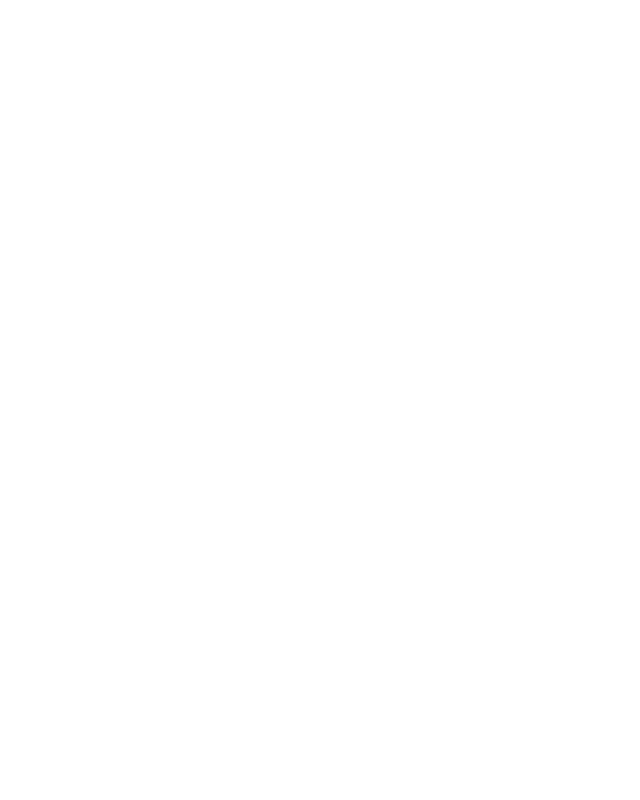
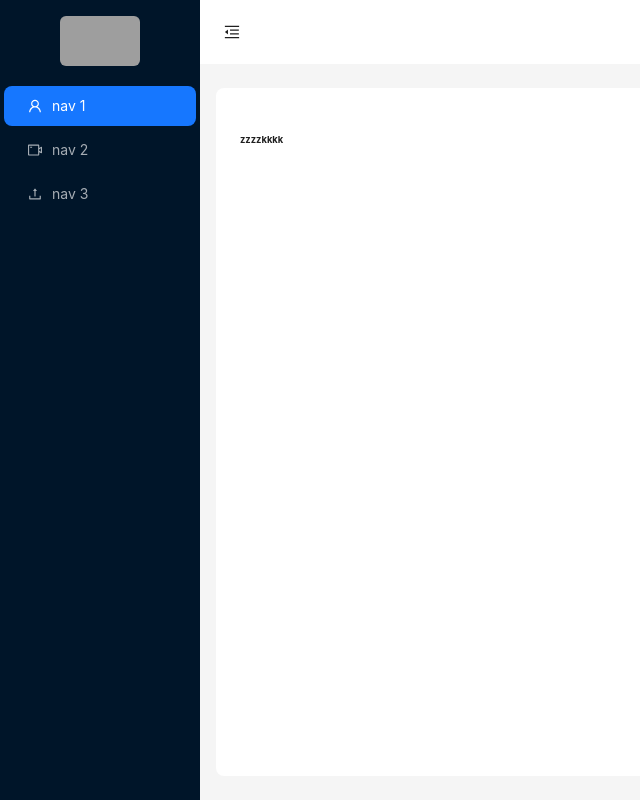
Before and after one commit to td0710/ThongTinSinhVien, a React (Create React App) app in the folder frontend/my-app/: page /dangkyvexebuyt in a window 1280 px wide. Before the commit this address had no page. Shown: the whole page, without its empty margins (0-640 px from the left). Built offline with nearby package versions, Linux system fonts and the light colour scheme; grey boxes are pictures that could not be loaded.

Commit message:
setting app route

```diff
--- a/frontend/my-app/public/index.html
+++ b/frontend/my-app/public/index.html
@@ -2,7 +2,7 @@
 <html lang="en">
   <head>
     <meta charset="utf-8" />
-    <link rel="icon" href="%PUBLIC_URL%/favicon.ico" />
+    <link rel="icon" href="%PUBLIC_URL%/logo.webp" />
     <meta name="viewport" content="width=device-width, initial-scale=1" />
     <meta name="theme-color" content="#000000" />
     <meta
@@ -24,7 +24,7 @@
       work correctly both with client-side routing and a non-root public URL.
       Learn how to configure a non-root public URL by running `npm run build`.
     -->
-    <title>React App</title>
+    <title>Thông tin sinh viên</title>
   </head>
   <body>
     <noscript>You need to enable JavaScript to run this app.</noscript>
--- a/frontend/my-app/src/App.tsx
+++ b/frontend/my-app/src/App.tsx
@@ -3,13 +3,19 @@ import logo from "./logo.svg";
 import "./App.css";
 import { BrowserRouter, Navigate, Route, Routes } from "react-router-dom";
 import MainLayout from "./pages/Layout";
+import AppRoutes from "./AppRoutes";
 
 function App() {
   return (
     <BrowserRouter>
-      <Routes>
-        <Route path="/" element={<MainLayout />} />
-      </Routes>
+      <MainLayout>
+        <Routes>
+          {AppRoutes.map((route, index) => {
+            const { element, ...rest } = route;
+            return <Route key={index} {...rest} element={element} />;
+          })}
+        </Routes>
+      </MainLayout>
     </BrowserRouter>
   );
 }
--- /dev/null
+++ b/frontend/my-app/src/AppRoutes.tsx
@@ -0,0 +1,19 @@
+import { DangKyXeBuytPage } from "./pages/DangKyXeBuytPage";
+import { ThongTinCaNhanPage } from "./pages/ThongTinCaNhanPage";
+
+const AppRoutes = [
+  {
+    index: true,
+    element: <ThongTinCaNhanPage></ThongTinCaNhanPage>,
+  },
+  {
+    path: "/thongtincanhan",
+    element: <ThongTinCaNhanPage />,
+  },
+  {
+    path: "/dangkyvexebuyt",
+    element: <DangKyXeBuytPage />,
+  },
+];
+
+export default AppRoutes;
--- a/frontend/my-app/src/components/Sidebar.tsx
+++ b/frontend/my-app/src/components/Sidebar.tsx
@@ -5,12 +5,30 @@ import {
   UserOutlined,
   VideoCameraOutlined,
 } from "@ant-design/icons";
+import { useNavigate } from "react-router-dom";
 
 interface SidebarProps {
   collapsed: boolean;
 }
 
 const Sidebar: React.FC<SidebarProps> = ({ collapsed }) => {
+  const navigate = useNavigate();
+  const handleClick = (e: any) => {
+    // mapping key -> path
+    switch (e.key) {
+      case "1":
+        navigate("/thongtincanhan");
+        break;
+      case "2":
+        navigate("/dangkyvexebuyt");
+        break;
+      case "3":
+        navigate("/upload");
+        break;
+      default:
+        break;
+    }
+  };
   return (
     <div>
       <div style={{ display: "flex", justifyContent: "center" }}>
@@ -29,6 +47,7 @@ const Sidebar: React.FC<SidebarProps> = ({ collapsed }) => {
         theme="dark"
         mode="inline"
         defaultSelectedKeys={["1"]}
+        onClick={handleClick}
         items={[
           {
             key: "1",
--- /dev/null
+++ b/frontend/my-app/src/pages/DangKyXeBuytPage.tsx
@@ -0,0 +1,9 @@
+export const DangKyXeBuytPage = () => {
+  return (
+    <>
+      <div>
+        <h6>zzzzkkkk</h6>
+      </div>
+    </>
+  );
+};
--- a/frontend/my-app/src/pages/Layout.tsx
+++ b/frontend/my-app/src/pages/Layout.tsx
@@ -1,20 +1,24 @@
 // layouts/MainLayout.tsx
-import React, { useState } from "react";
+import React, { ReactNode, useState } from "react";
 import { Grid, Layout, theme } from "antd";
 import Sidebar from "../components/Sidebar";
 import HeaderBar from "../components/Header";
+
 const { useBreakpoint } = Grid;
 const { Sider, Header, Content } = Layout;
-
-const MainLayout: React.FC = () => {
+interface LayoutProps {
+  children?: ReactNode;
+}
+const MainLayout: React.FC<LayoutProps> = ({ children }) => {
   const [collapsed, setCollapsed] = useState(false);
   const {
     token: { colorBgContainer, borderRadiusLG },
   } = theme.useToken();
 
   const toggleCollapsed = () => setCollapsed(!collapsed);
-  const screens = useBreakpoint(); // 👈 lấy thông tin responsive
-  const isMobile = !screens.md; // 👈 nhỏ hơn md thì coi là mobile
+  const screens = useBreakpoint();
+  const isMobile = !screens.md;
+
   return (
     <Layout style={{ minHeight: "100vh" }}>
       <Sider
@@ -43,7 +47,7 @@ const MainLayout: React.FC = () => {
             borderRadius: borderRadiusLG,
           }}
         >
-          Content
+          {children}
         </Content>
       </Layout>
     </Layout>
--- /dev/null
+++ b/frontend/my-app/src/pages/ThongTinCaNhanPage.tsx
@@ -0,0 +1,9 @@
+export const ThongTinCaNhanPage = () => {
+  return (
+    <>
+      <div>
+        <h6>zzzz</h6>
+      </div>
+    </>
+  );
+};
```
Also changed, not shown: frontend/my-app/public/logo.webp (added).
